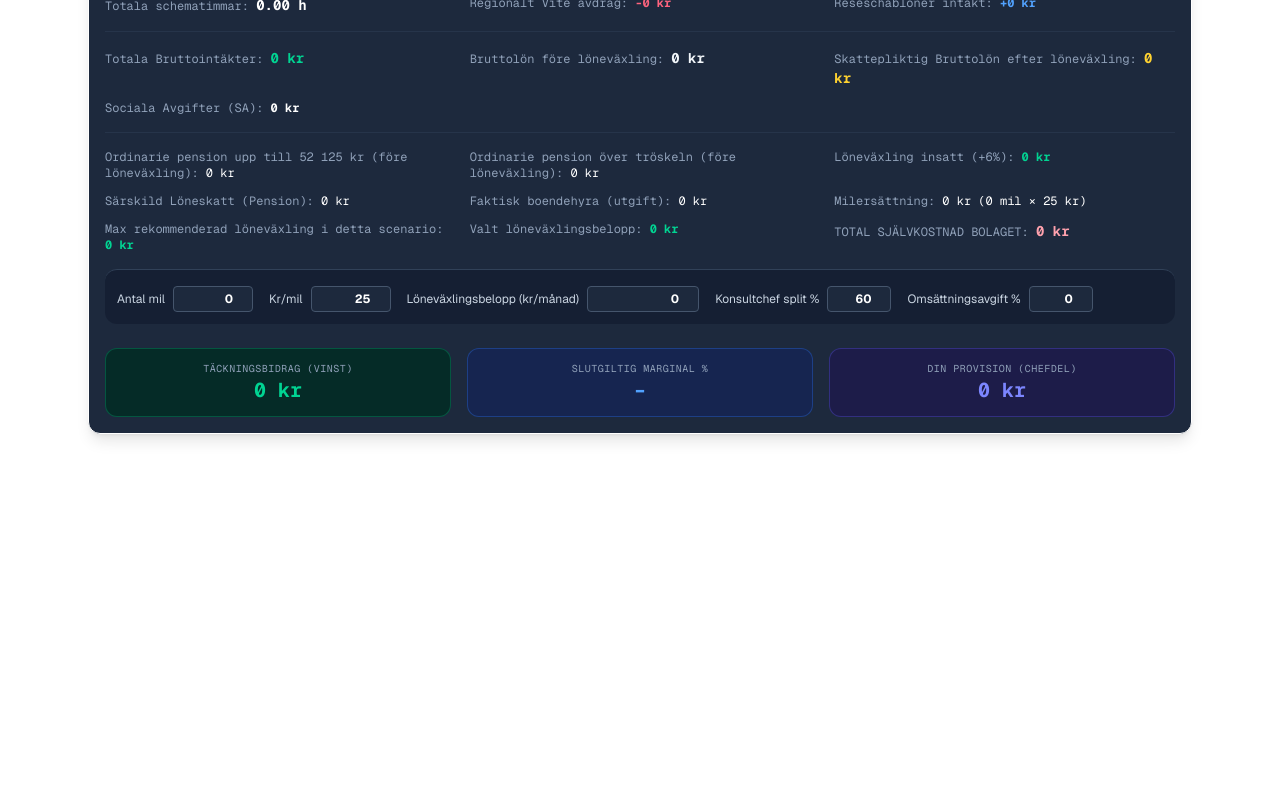
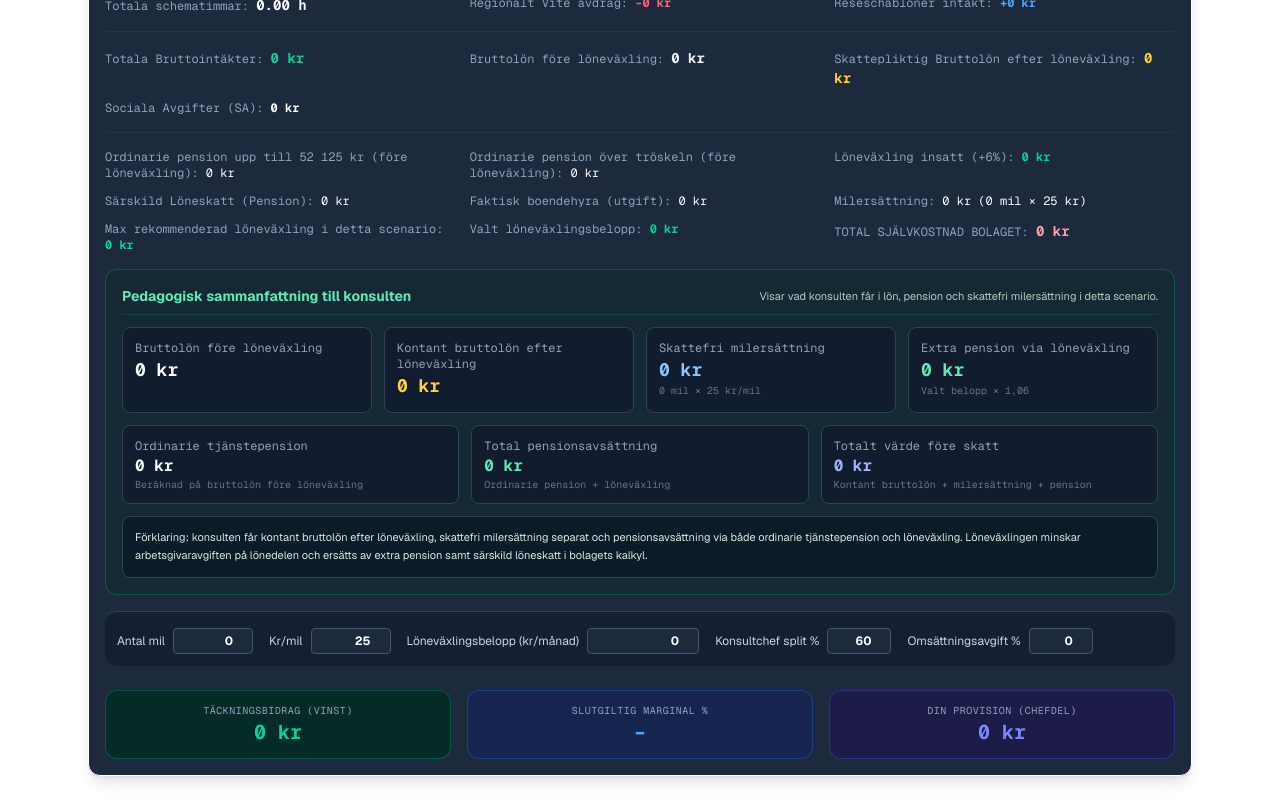
Before and after one commit to shopselectedoffer/skr, a Next.js app: page /pro in a window 1280 px wide. Shown: the part 1762-2562 px from the top of the page. Before the commit the page ends 2220 px from the top, so only its background shows below. Built offline with nearby package versions, Linux system fonts and the light colour scheme.

Commit message:
Update page.tsx

```diff
--- a/app/pro/page.tsx
+++ b/app/pro/page.tsx
@@ -360,9 +360,10 @@ export default function App() {
 
     const pLow = includePension ? pLowBase * 0.045 : 0;
     const pHigh = includePension ? pHighBase * (pensionHighPct / 100) : 0;
+    const ordinaryPension = pLow + pHigh;
 
     const pensionVaxlingBonus = appliedLonevaxling * 1.06;
-    const pension = pLow + pHigh + pensionVaxlingBonus;
+    const pension = ordinaryPension + pensionVaxlingBonus;
     const sll = pension * 0.2426;
     const travelCost = mileageKm * mileageRate;
 
@@ -376,7 +377,7 @@ export default function App() {
 
     return {
       h: totalHours, rev: baseRev, revTotal, bruttoLon: finalBruttoLon, sa, pension,
-      pLow, pHigh, sll, totalCost, tb, tbChef, tbPartner, turnoverFee, tbPartnerNet,
+      pLow, pHigh, ordinaryPension, sll, totalCost, tb, tbChef, tbPartner, turnoverFee, tbPartnerNet,
       totalVite, totalBostadForman, pensionVaxlingBonus, totalSchablonRevenue,
       grossWageBeforeVaxling, maxRecommendedLonevaxling, appliedLonevaxling, travelCost
     };
@@ -670,6 +671,56 @@ export default function App() {
           </div>
         )}
 
+        <div className="rounded-xl border border-emerald-500/30 bg-emerald-950/30 p-4 space-y-3">
+          <div className="flex flex-col md:flex-row md:items-center md:justify-between gap-2 border-b border-emerald-500/20 pb-2">
+            <h3 className="font-bold text-sm text-emerald-300">Pedagogisk sammanfattning till konsulten</h3>
+            <span className="text-[11px] text-emerald-100/80">Visar vad konsulten får i lön, pension och skattefri milersättning i detta scenario.</span>
+          </div>
+
+          <div className="grid grid-cols-1 md:grid-cols-2 lg:grid-cols-4 gap-3 text-xs font-mono">
+            <div className="rounded-lg bg-slate-900/60 p-3 border border-slate-700">
+              <div className="text-slate-400">Bruttolön före löneväxling</div>
+              <div className="text-lg font-bold text-white">{fmt(totals.grossWageBeforeVaxling)} kr</div>
+            </div>
+            <div className="rounded-lg bg-slate-900/60 p-3 border border-slate-700">
+              <div className="text-slate-400">Kontant bruttolön efter löneväxling</div>
+              <div className="text-lg font-bold text-amber-300">{fmt(totals.bruttoLon)} kr</div>
+            </div>
+            <div className="rounded-lg bg-slate-900/60 p-3 border border-slate-700">
+              <div className="text-slate-400">Skattefri milersättning</div>
+              <div className="text-lg font-bold text-blue-300">{fmt(totals.travelCost)} kr</div>
+              <div className="text-[10px] text-slate-500">{mileageKm} mil × {fmt(mileageRate)} kr/mil</div>
+            </div>
+            <div className="rounded-lg bg-slate-900/60 p-3 border border-slate-700">
+              <div className="text-slate-400">Extra pension via löneväxling</div>
+              <div className="text-lg font-bold text-emerald-300">{fmt(totals.pensionVaxlingBonus)} kr</div>
+              <div className="text-[10px] text-slate-500">Valt belopp × 1,06</div>
+            </div>
+          </div>
+
+          <div className="grid grid-cols-1 md:grid-cols-3 gap-3 text-xs font-mono">
+            <div className="rounded-lg bg-slate-900/60 p-3 border border-slate-700">
+              <div className="text-slate-400">Ordinarie tjänstepension</div>
+              <div className="text-base font-bold text-white">{fmt(totals.ordinaryPension)} kr</div>
+              <div className="text-[10px] text-slate-500">Beräknad på bruttolön före löneväxling</div>
+            </div>
+            <div className="rounded-lg bg-slate-900/60 p-3 border border-slate-700">
+              <div className="text-slate-400">Total pensionsavsättning</div>
+              <div className="text-base font-bold text-emerald-300">{fmt(totals.pension)} kr</div>
+              <div className="text-[10px] text-slate-500">Ordinarie pension + löneväxling</div>
+            </div>
+            <div className="rounded-lg bg-slate-900/60 p-3 border border-slate-700">
+              <div className="text-slate-400">Totalt värde före skatt</div>
+              <div className="text-base font-bold text-indigo-300">{fmt(totals.bruttoLon + totals.travelCost + totals.pension)} kr</div>
+              <div className="text-[10px] text-slate-500">Kontant bruttolön + milersättning + pension</div>
+            </div>
+          </div>
+
+          <div className="text-[11px] leading-relaxed text-emerald-50/90 bg-slate-950/40 border border-slate-700 rounded-lg p-3">
+            Förklaring: konsulten får kontant bruttolön efter löneväxling, skattefri milersättning separat och pensionsavsättning via både ordinarie tjänstepension och löneväxling. Löneväxlingen minskar arbetsgivaravgiften på lönedelen och ersätts av extra pension samt särskild löneskatt i bolagets kalkyl.
+          </div>
+        </div>
+
         <div className="pt-4 border-t border-slate-700 flex flex-wrap gap-4 items-center bg-slate-900/50 p-3 rounded-xl text-xs">
           <label className="flex items-center gap-2">
             <span className="text-slate-300">Antal mil</span>
```
